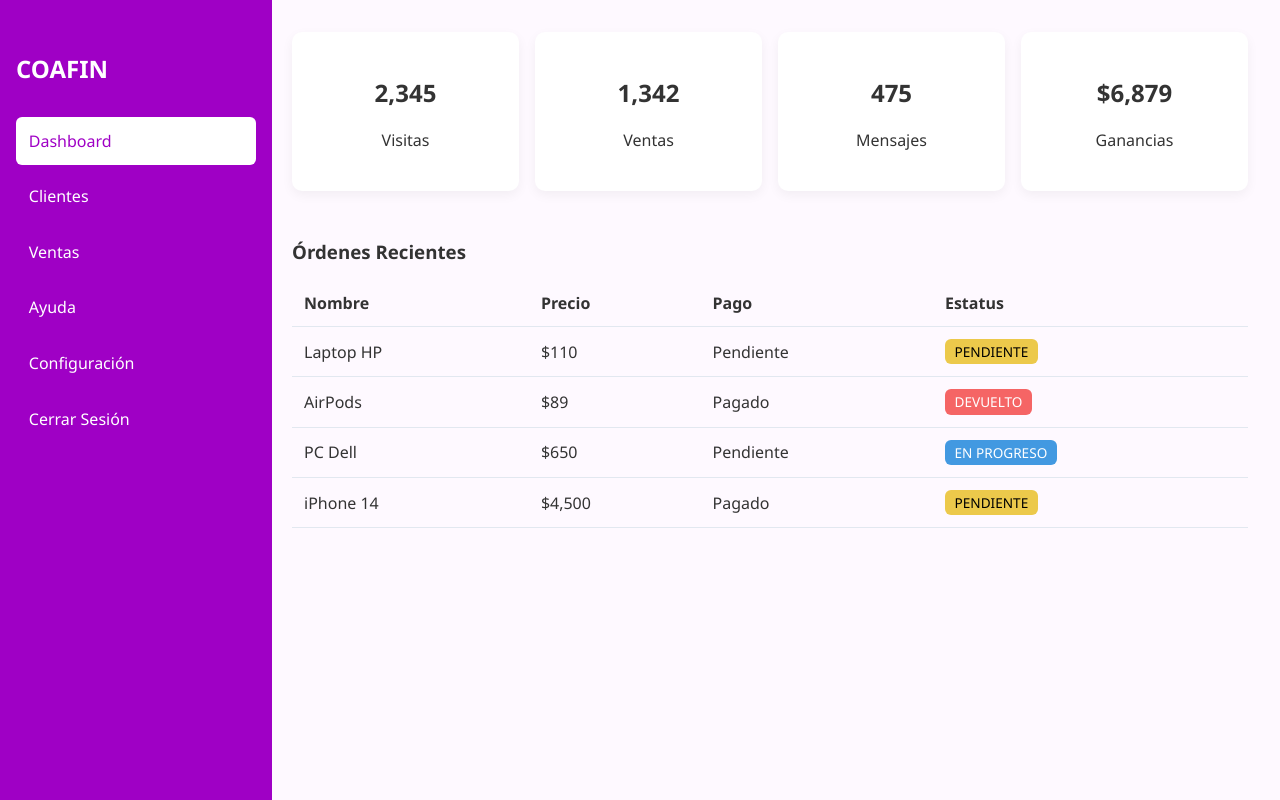
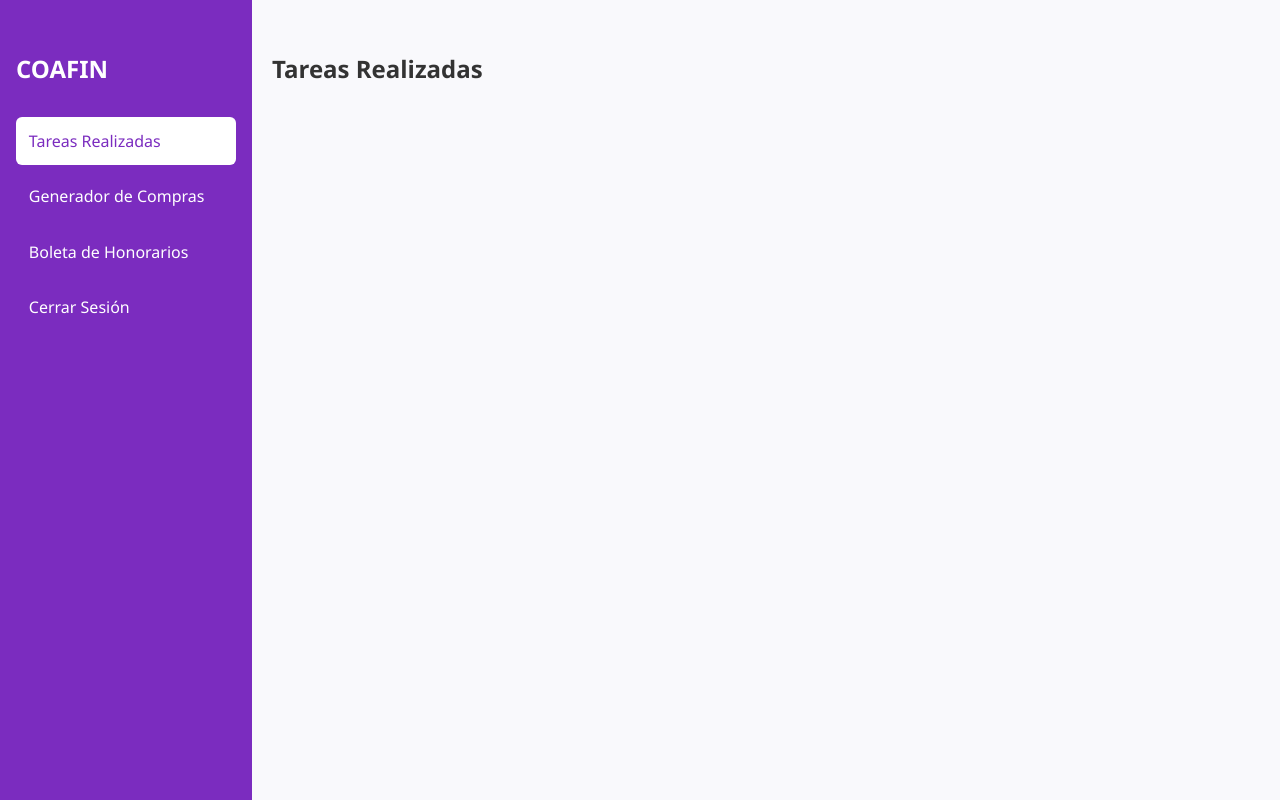
Before and after one commit to jmirandal1994/COAFIN-, a Flask app: page /dashboard in a window 1280 px wide. Run offline with Flask 3, Linux system fonts and the light colour scheme; the visitor is signed in with stand-in values (Sample User, id 1).

Commit message:
Update dashboard.html

```diff
--- a/templates/dashboard.html
+++ b/templates/dashboard.html
@@ -3,24 +3,25 @@
 <head>
   <meta charset="UTF-8">
   <meta name="viewport" content="width=device-width, initial-scale=1.0">
-  <title>Panel de Administración - COAFIN</title>
+  <title>Panel Administrativo - COAFIN</title>
   <style>
     body {
       margin: 0;
       font-family: 'Segoe UI', sans-serif;
-      background-color: #fef9ff;
+      background-color: #f9f9fc;
       color: #333;
     }
     .sidebar {
       position: fixed;
       top: 0; left: 0; bottom: 0;
-      width: 240px;
-      background-color: #9f00c5;
+      width: 220px;
+      background-color: #7b2cbf;
       color: white;
       padding: 2rem 1rem;
     }
     .sidebar h2 {
       margin-bottom: 2rem;
+      font-size: 1.5rem;
     }
     .sidebar a {
       display: block;
@@ -32,101 +33,82 @@
     }
     .sidebar a:hover, .sidebar a.active {
       background-color: white;
-      color: #9f00c5;
+      color: #7b2cbf;
     }
     .main {
-      margin-left: 260px;
+      margin-left: 240px;
       padding: 2rem;
     }
-    .cards {
-      display: grid;
-      grid-template-columns: repeat(auto-fit, minmax(200px, 1fr));
-      gap: 1rem;
+    section {
+      display: none;
     }
-    .card {
+    section.active {
+      display: block;
+    }
+    .upload-area {
+      margin-top: 1rem;
       background: white;
-      padding: 1.5rem;
+      padding: 2rem;
       border-radius: 10px;
-      box-shadow: 0 4px 12px rgba(0,0,0,0.05);
-      text-align: center;
+      box-shadow: 0 4px 10px rgba(0,0,0,0.05);
     }
-    .section {
-      margin-top: 3rem;
+    input[type="file"], button {
+      display: block;
+      margin: 1rem 0;
     }
-    .section h3 {
-      margin-bottom: 1rem;
-    }
-    table {
-      width: 100%;
-      border-collapse: collapse;
-    }
-    th, td {
-      padding: 0.75rem;
-      border-bottom: 1px solid #e2e8f0;
-      text-align: left;
-    }
-    .tag {
-      display: inline-block;
-      padding: 0.2rem 0.6rem;
-      border-radius: 6px;
-      font-size: 0.85rem;
-      color: white;
-    }
-    .pendiente { background: #ecc94b; color: #000; }
-    .devuelto { background: #f56565; }
-    .entregado { background: #48bb78; }
-    .enprogreso { background: #4299e1; }
   </style>
 </head>
 <body>
   <div class="sidebar">
     <h2>COAFIN</h2>
-    <a href="#" class="active">Dashboard</a>
-    <a href="#">Clientes</a>
-    <a href="#">Ventas</a>
-    <a href="#">Ayuda</a>
-    <a href="#">Configuración</a>
+    <a href="#" class="active" onclick="showSection('tareas')">Tareas Realizadas</a>
+    <a href="#" onclick="showSection('compras')">Generador de Compras</a>
+    <a href="#" onclick="showSection('honorarios')">Boleta de Honorarios</a>
     <a href="/logout">Cerrar Sesión</a>
   </div>
+
   <div class="main">
-    <div class="cards">
-      <div class="card">
-        <h2>2,345</h2>
-        <p>Visitas</p>
+    <!-- TAREAS -->
+    <section id="tareas" class="active">
+      <h2>Tareas Realizadas</h2>
+      <div id="tareas-container">
+        <!-- Acá se insertarán desde Supabase con JS o Flask -->
       </div>
-      <div class="card">
-        <h2>1,342</h2>
-        <p>Ventas</p>
-      </div>
-      <div class="card">
-        <h2>475</h2>
-        <p>Mensajes</p>
-      </div>
-      <div class="card">
-        <h2>$6,879</h2>
-        <p>Ganancias</p>
-      </div>
-    </div>
+    </section>
 
-    <div class="section">
-      <h3>Órdenes Recientes</h3>
-      <table>
-        <thead>
-          <tr>
-            <th>Nombre</th>
-            <th>Precio</th>
-            <th>Pago</th>
-            <th>Estatus</th>
-          </tr>
-        </thead>
-        <tbody>
-          <tr><td>Laptop HP</td><td>$110</td><td>Pendiente</td><td><span class="tag pendiente">PENDIENTE</span></td></tr>
-          <tr><td>AirPods</td><td>$89</td><td>Pagado</td><td><span class="tag devuelto">DEVUELTO</span></td></tr>
-          <tr><td>PC Dell</td><td>$650</td><td>Pendiente</td><td><span class="tag enprogreso">EN PROGRESO</span></td></tr>
-          <tr><td>iPhone 14</td><td>$4,500</td><td>Pagado</td><td><span class="tag pendiente">PENDIENTE</span></td></tr>
-        </tbody>
-      </table>
-    </div>
+    <!-- COMPRAS -->
+    <section id="compras">
+      <h2>Generador de Compras</h2>
+      <form method="POST" action="/procesar-compras" enctype="multipart/form-data" class="upload-area">
+        <input type="file" name="file" required>
+        <button type="submit">Procesar Archivo</button>
+      </form>
+    </section>
+
+    <!-- HONORARIOS -->
+    <section id="honorarios">
+      <h2>Boleta de Honorarios</h2>
+      <form method="POST" action="/honorarios/retencion" enctype="multipart/form-data" class="upload-area">
+        <label><strong>Archivos a procesar:</strong></label>
+        <input type="file" name="files" multiple required>
+        <button type="submit">Generar con Retención</button>
+      </form>
+
+      <form method="POST" action="/honorarios/sin-retencion" enctype="multipart/form-data" class="upload-area">
+        <label><strong>Depurar sin Retención:</strong></label>
+        <input type="file" name="files" multiple required>
+        <button type="submit">Descargar Limpio</button>
+      </form>
+    </section>
   </div>
+
+  <script>
+    function showSection(id) {
+      document.querySelectorAll('section').forEach(sec => sec.classList.remove('active'));
+      document.getElementById(id).classList.add('active');
+      document.querySelectorAll('.sidebar a').forEach(link => link.classList.remove('active'));
+      event.target.classList.add('active');
+    }
+  </script>
 </body>
 </html>
```
